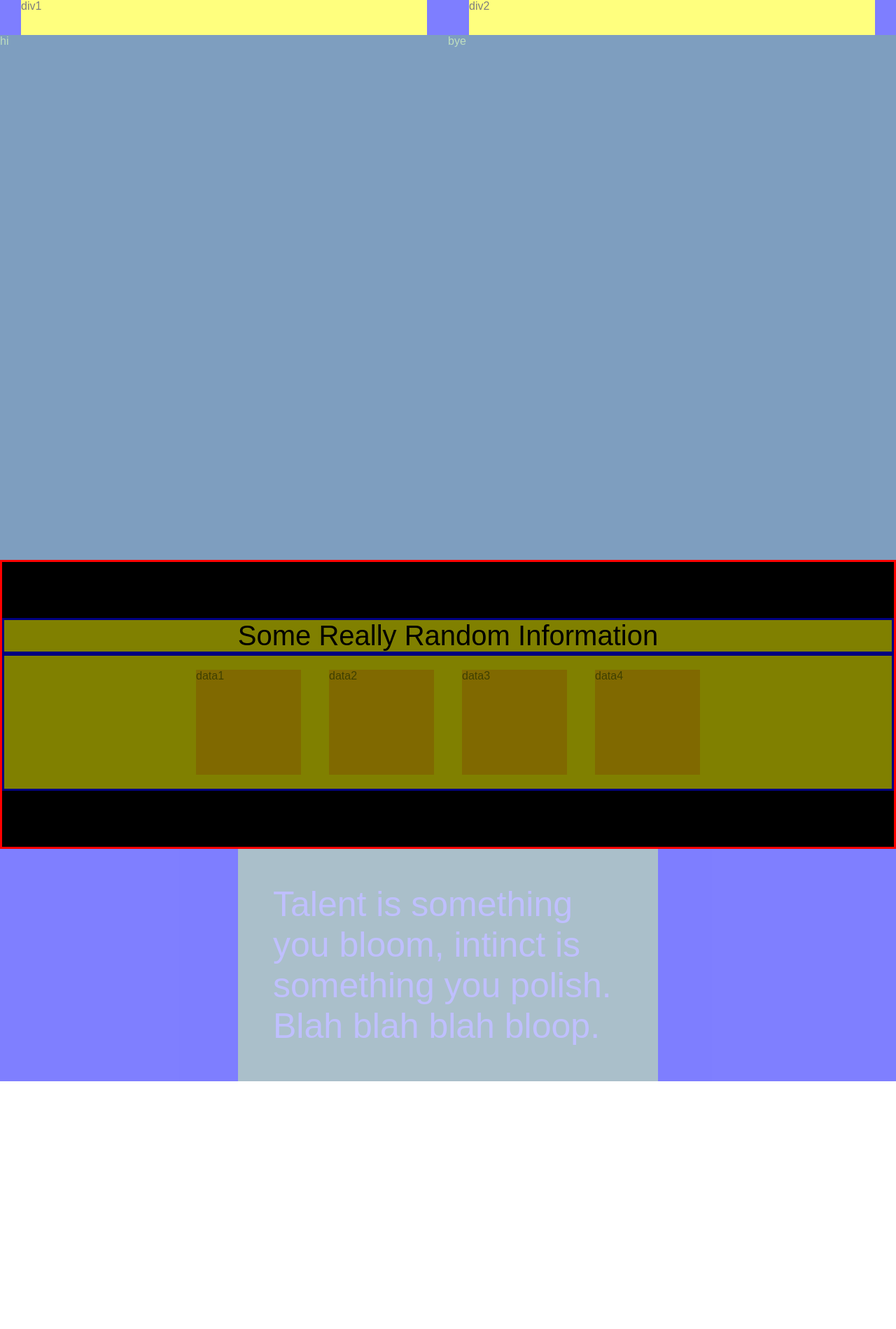
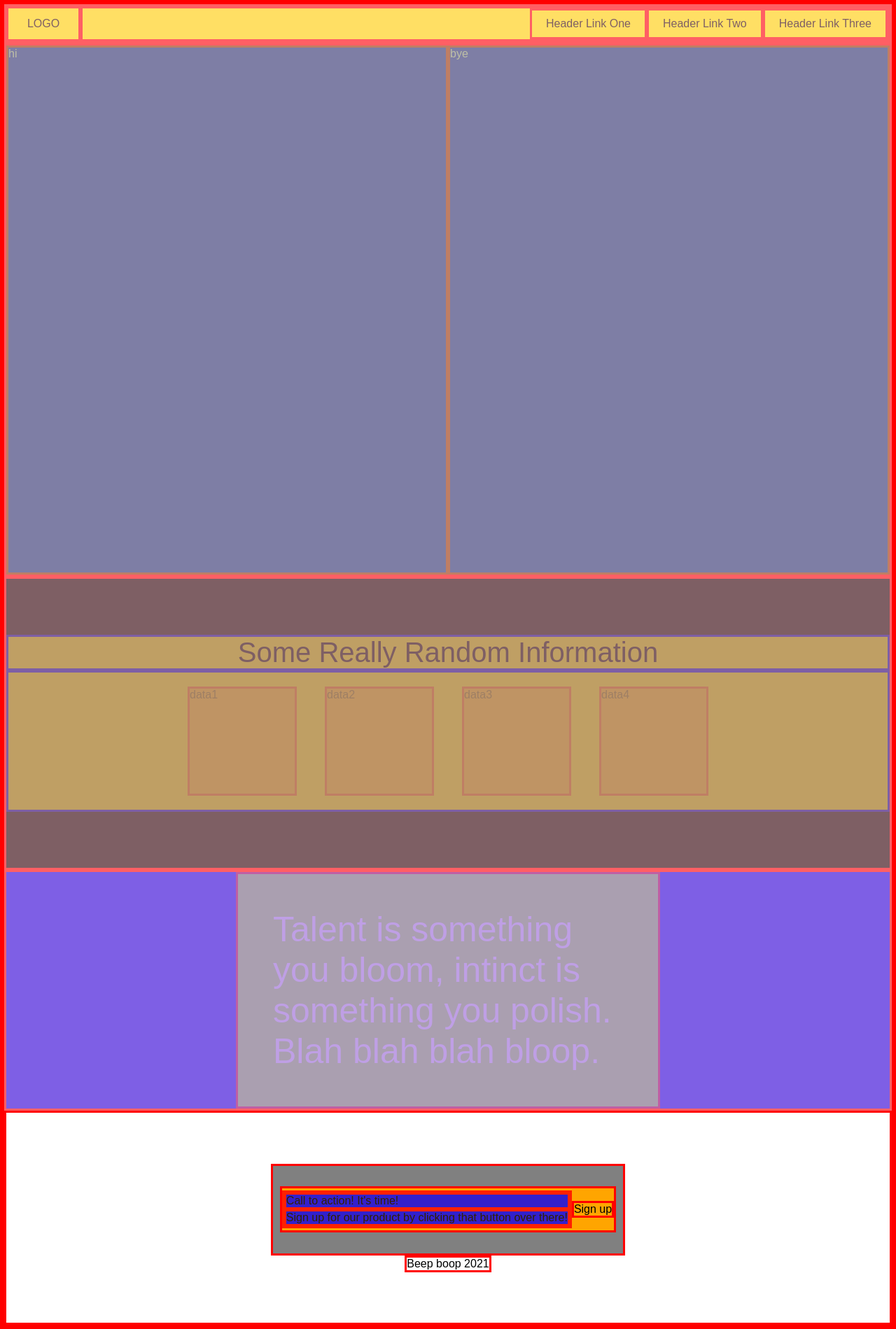
Before and after one commit to liamkouch/odin-landing-page, a plain HTML site: page index.html in a window 1280 px wide. Shown: the whole page at 70% size. Before the commit the page ends 1545 px from the top, so only its background shows below. Drawn offline with Linux system fonts and the light colour scheme.

Commit message:
add some more goodies

```diff
--- a/index.html
+++ b/index.html
@@ -10,8 +10,12 @@
   <body>
     <!--<body background="./images/pexels.jpg">-->
         <header>
-            <div>div1</div>
-            <div>div2</div>
+            <div class="logo">LOGO</div>
+            <ul class="nav">
+              <li>Header Link One</li>
+              <li>Header Link Two</li>
+              <li>Header Link Three</li>
+            </ul>
         </header>
         <!--<h1>Welcome to the landing page</h1>
         <p>
@@ -41,5 +45,22 @@
           </div>
         </div>
 
+        <div class="footer">
+          <div class="call-to-action">
+            <div class="words">
+              <div class="text">
+                <p>Call to action! It's time!</p>
+                <p>Sign up for our product by clicking that button over there!</p>
+              </div>
+              <div class="button">
+                Sign up
+              </div>
+            </div>
+          </div>
+          <div>
+            Beep boop 2021
+          </div>
+        </div>
+
   </body>
 </html>
--- a/styles.css
+++ b/styles.css
@@ -1,8 +1,9 @@
-/*Try to add pseudoclasses such as article p:hover {}*/
-div.info {
+* {
     border-style: solid;
     border-color: red;
 }
+
+/*Try to add pseudoclasses such as article p:hover {}*/
 
 /*The entire page is a nest of flexboxes
 header
@@ -27,17 +28,15 @@ body {
     flex-direction: column;
     /*padding: 0px;*/
     margin: 0px;
-    /*background-color: pink;*/
-}
-
-header, .intro {
-    background: url(iamges/pexels-tiff-ng-cropped.jpg) no repeat center center fixed;
-    background-size: cover;
+    background-color: pink;
+    /*background: url(images/pexels-tiff-ng-cropped.jpg);
+    background-size: cover;*/
 }
 
 header {
     display: flex;
-
+    flex-direction: row;
+    justify-content: space-between;
     height: 50px;
 
 
@@ -46,16 +45,64 @@ header {
     opacity: 0.5;
 }
 
-header > div {
+header .logo {
+    width: 100px;
+    /*flex: 1;*/
+    flex-grow: 0;
+    flex-shrink: 1;
+    flex-basis: auto;
+
+    /*margin-left: 30px;*/
+    /*margin-right: 30px;*/
+    background-color: yellow;
+    opacity: 1;
+
+    display: flex;
+    flex-direction: row;
+    flex-wrap: nowrap;
+    justify-content: center;
+
+    display: flex;
+    flex-direction: column;
+    justify-content: center;
+    text-align: center;
+}
+
+header .nav {
+    list-style-type: none;
+    margin: 0px;
+    padding: 0px;
+
+
     /*flex: 1;*/
     flex-grow: 1;
     flex-shrink: 1;
     flex-basis: auto;
 
-    margin-left: 30px;
-    margin-right: 30px;
+    /*margin-left: 30px;*/
+    /*margin-right: 30px;*/
     background-color: yellow;
+    opacity: 1;
+
+    display: flex;
+    flex-direction: row;
+    flex-wrap: nowrap;
+    justify-content: flex-end;
+
+
+    text-align: center;
 }
+
+li {
+    display: inline-flex;
+    flex-direction: column;
+    justify-content: center;
+    margin: 0px;
+    padding: 0px 20px;
+    text-align: center;
+}
+
+
 
 div.intro {
     display: flex;
@@ -81,13 +128,11 @@ div.intro {
     color: white;
 }
 
-.intro_text {
-
-}
-
 .empty_space {
     height: 750px;
     width: 300px;
+    background-color: green;
+    opacity: 0.5;
 }
 
 div.info {
@@ -100,6 +145,7 @@ div.info {
     justify-content: center;
 
     background-color: black;
+    opacity: 0.5;
 }
 
 .info > div {
@@ -154,3 +200,98 @@ div.info {
     background-color: greenyellow;
     opacity: 0.5;
 }
+
+.footer {
+    height: 300px;
+    background: white;
+
+    display: flex;
+    flex-direction: column;
+    justify-content: center;
+    align-items: center;
+
+}
+
+.call-to-action {
+    height: 125px;
+    width: 500px;
+    flex-grow: 0;
+    flex-shrink: 1;
+    flex-basis: auto;
+    background-color: grey;
+    opacity: 1;
+
+    display: flex;
+    flex-direction: column;
+    flex-wrap: nowrap;
+    justify-content: center;
+    align-items: center;
+}
+
+.words {
+    height: 60px;
+    margin: 0px;
+    padding: 0px;
+
+    flex-grow: 0;
+    flex-shrink: 1;
+    flex-basis: auto;
+    background-color: orange;
+    opacity: 1;
+
+    display: flex;
+    flex-direction: row;
+    flex-wrap: nowrap;
+    justify-content: space-between;
+    align-items: center;
+}
+
+/*
+.text {
+    flex-grow: 0;
+    flex-shrink: 1;
+    flex-basis: auto;
+    background-color: red;
+    opacity: 0.8;
+
+    display: flex;
+    flex-direction: column;
+    flex-wrap: nowrap;
+    justify-content: center;
+}
+
+.button {
+    flex-grow: 0;
+    flex-shrink: 1;
+    flex-basis: auto;
+    background-color: orangered;
+    opacity: 0.8;
+
+    text-align: center;
+}
+*/
+
+
+
+
+
+
+.text {
+    /*height: 50px;*/
+    flex-grow: 0;
+    flex-shrink: 1;
+    flex-basis: auto;
+    background-color: green;
+    opacity: 0.8;
+
+    display: flex;
+    flex-direction: column;
+    flex-wrap: nowrap;
+    justify-content: center;
+}
+
+.text > p {
+    margin: 0px;
+    padding: 0px;
+    background-color: blue;
+}
```
